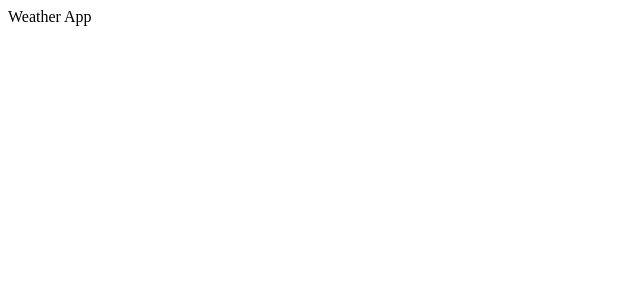
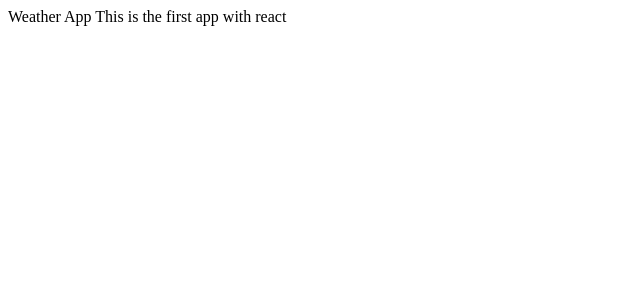
Before and after one commit to Zahra947/weather-app-react, a React (Create React App) app: page / in a window 1280 px wide. Shown: the top 300 px of the page, without its empty margins (0-640 px from the left). Built offline with nearby package versions, Linux system fonts and the light colour scheme.

Commit message:
Started the project
Deleted unnecessary files and started the project.

```diff
--- a/src/App.js
+++ b/src/App.js
@@ -4,6 +4,7 @@ export default function App() {
   return (
     <div className="App">
       Weather App
+      This is the first app with react
     </div>
   );
 }
```
